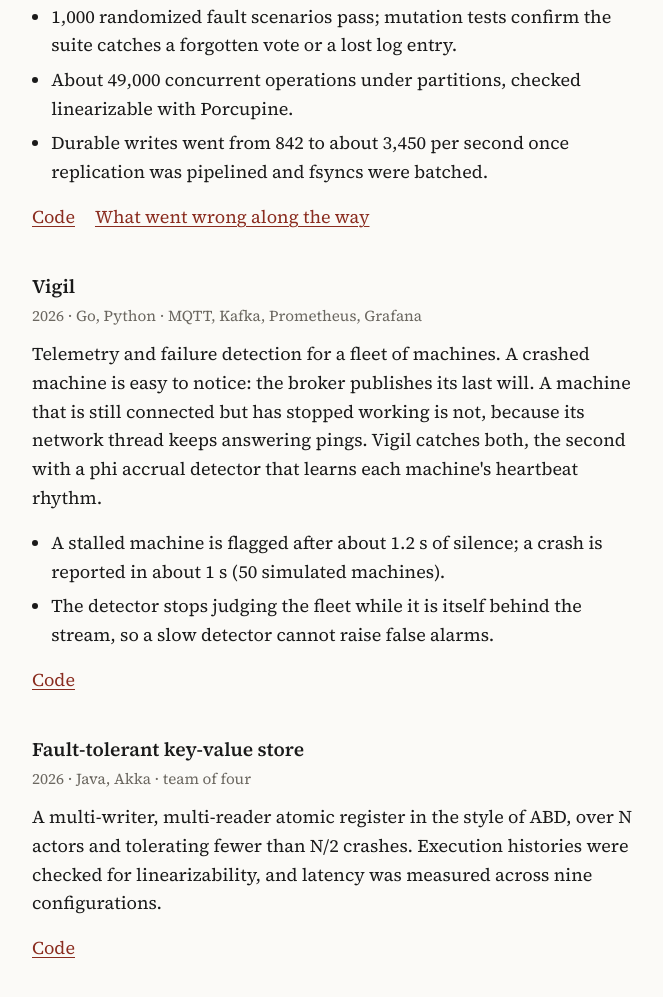
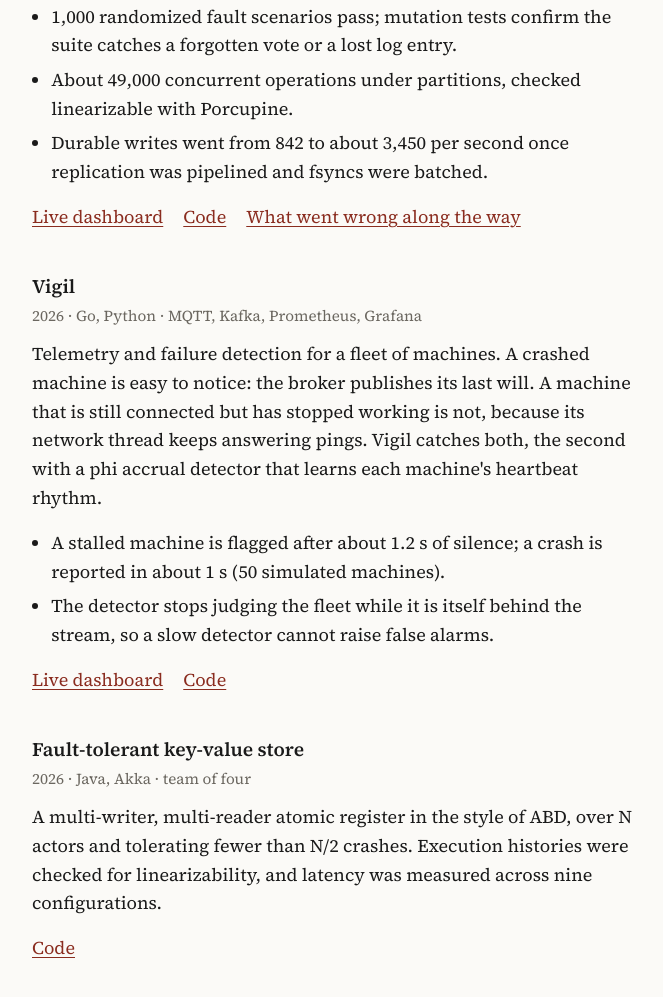
Before and after one commit to kabilaymen/kabilaymen.github.io, a plain HTML site: page index.html in a window 1280 px wide. Shown: the part 765-1762 px from the top of the page, without its empty margins (304-967 px from the left). Drawn offline with Linux system fonts and the light colour scheme.

Commit message:
Link the live dashboards

```diff
--- a/index.html
+++ b/index.html
@@ -51,6 +51,7 @@
         <li>Durable writes went from 842 to about 3,450 per second once replication was pipelined and fsyncs were batched.</li>
       </ul>
       <p class="more">
+        <a href="https://quorum.aymenkabil.me">Live dashboard</a>
         <a href="https://github.com/kabilaymen/quorum">Code</a>
         <a href="https://github.com/kabilaymen/quorum/blob/main/JOURNAL.md">What went wrong along the way</a>
       </p>
@@ -70,6 +71,7 @@
         <li>The detector stops judging the fleet while it is itself behind the stream, so a slow detector cannot raise false alarms.</li>
       </ul>
       <p class="more">
+        <a href="https://vigil.aymenkabil.me">Live dashboard</a>
         <a href="https://github.com/kabilaymen/vigil">Code</a>
       </p>
     </article>
```
